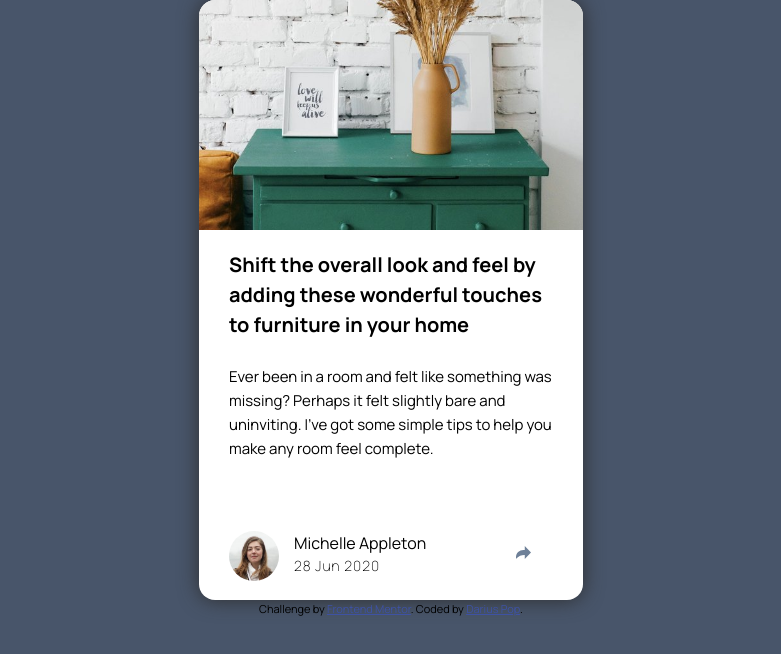
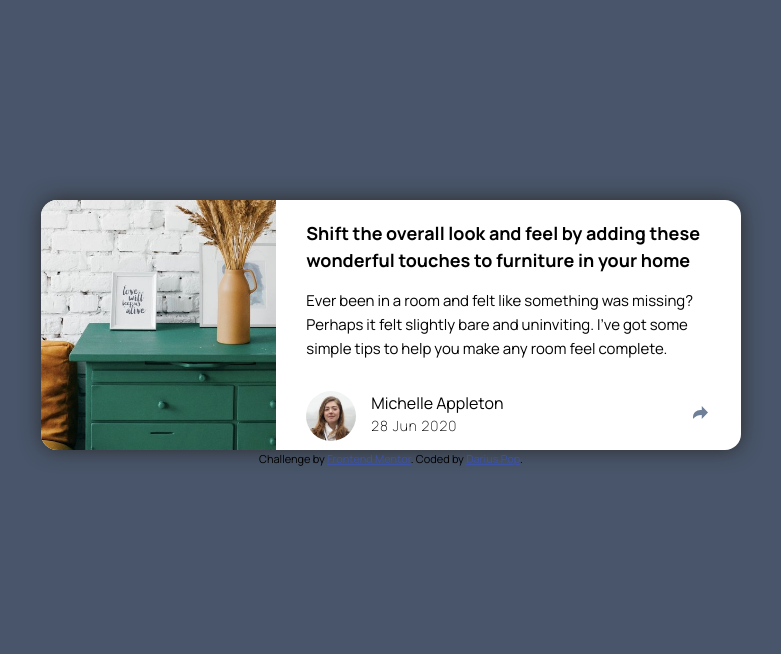
Before and after one commit to bumbledoge/articlePreview-p7, a plain HTML site: page index.html in a window 1280 px wide. Shown: the whole page, without its empty margins (249-1030 px from the left). Drawn offline with Linux system fonts and the light colour scheme.

Commit message:
its responsive now

```diff
--- a/index.html
+++ b/index.html
@@ -38,7 +38,7 @@
             <h2 class="name">Michelle Appleton</h2>
             <h3 class="date">28 Jun 2020</h3>
           </div>
-          <a class="share">
+          <a class="share" href="">
             <svg xmlns="http://www.w3.org/2000/svg" width="15" height="13"><path fill="#6E8098" d="M15 6.495L8.766.014V3.88H7.441C3.33 3.88 0 7.039 0 10.936v2.049l.589-.612C2.59 10.294 5.422 9.11 8.39 9.11h.375v3.867L15 6.495z"/></svg>
             <!-- <div class="active">
               <svg xmlns="http://www.w3.org/2000/svg" width="20" height="20"><path fill="#FFF" d="M18.896 0H1.104C.494 0 0 .494 0 1.104v17.793C0 19.506.494 20 1.104 20h9.58v-7.745H8.076V9.237h2.606V7.01c0-2.583 1.578-3.99 3.883-3.99 1.104 0 2.052.082 2.329.119v2.7h-1.598c-1.254 0-1.496.597-1.496 1.47v1.928h2.989l-.39 3.018h-2.6V20h5.098c.608 0 1.102-.494 1.102-1.104V1.104C20 .494 19.506 0 18.896 0z"/></svg>
--- a/style.css
+++ b/style.css
@@ -18,7 +18,7 @@ body {
     border-radius: 16px;
     margin: auto;
     overflow: hidden;
-    width: 30%;
+    width: 380px;
     height: 600px;
 
     display: flex;
@@ -67,7 +67,7 @@ body {
     justify-content: left;
 
     position: relative;
-    top: 70px;
+    top: 60px;
 }
 .author {
     display: flex;
@@ -94,3 +94,39 @@ body {
     margin-left: 90px;
     margin-top: 10px;
 }
+
+@media screen and (min-width: 900px) {
+    #tot {
+        flex-direction: row;
+        width: 700px;
+        height: 250px;
+        margin-top: 200px;
+    }
+
+    .title {
+        margin-top: 20px;
+        margin-bottom: 15px;
+        font-size: 18px;
+    }
+    .useless {
+        top: 30px;
+    }
+    .share {
+        margin-left: 190px;
+        margin-top: 10px;
+    }
+
+    .thumbnail {
+        top: 0px;
+        overflow: hidden;
+    }
+    .thumbnail img{
+        max-width: 135%;
+        transform: scale(1.1);
+
+        transition: transform 400ms;
+    }
+    .thumbnail img:hover{
+        transform: scale(1);
+    }
+}
```
